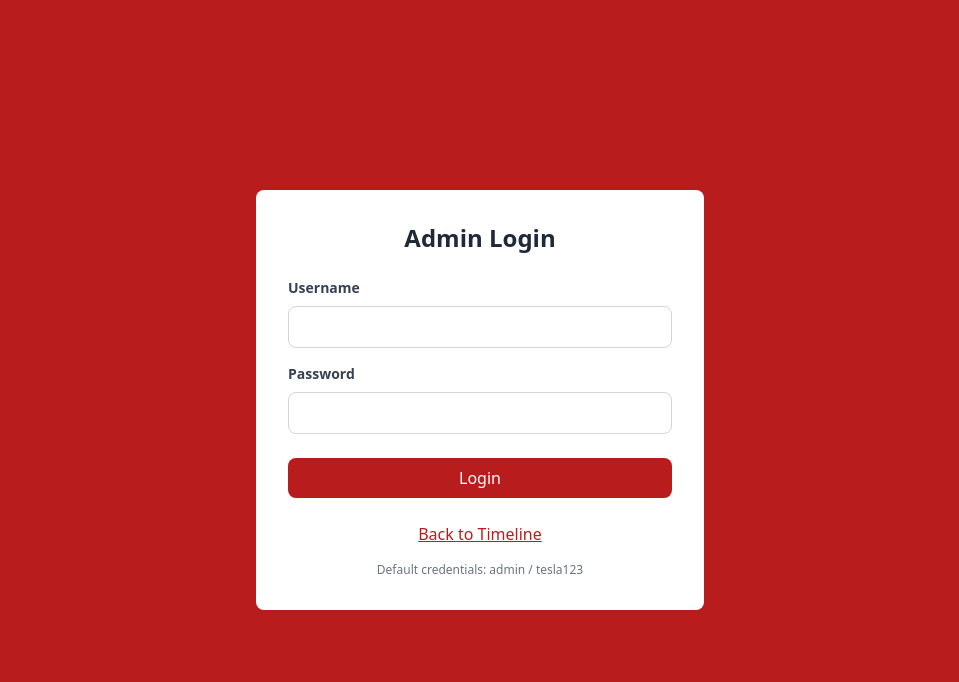
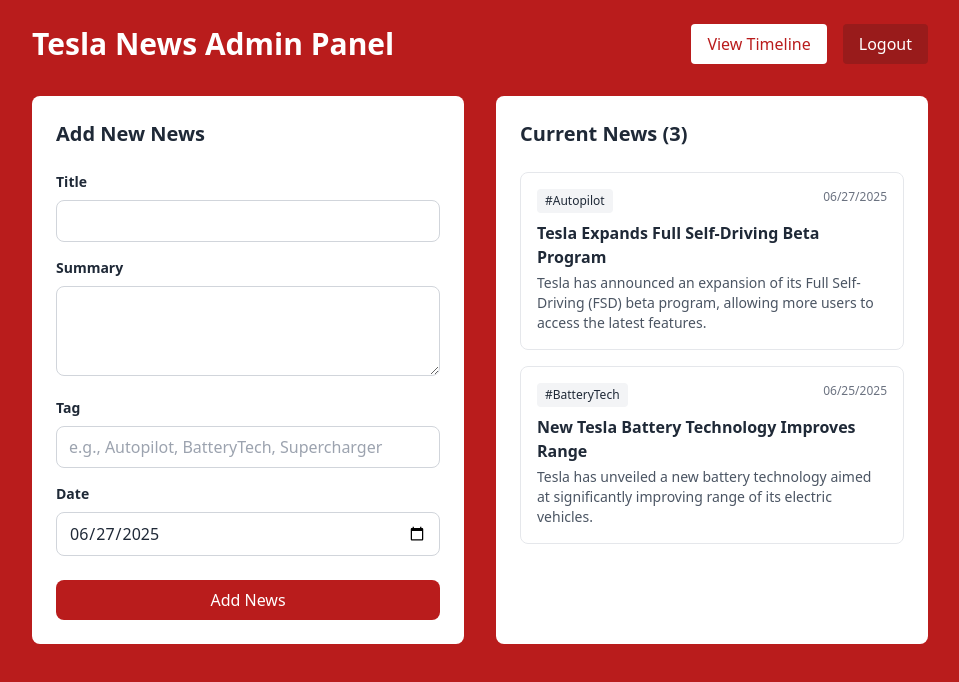
Before and after one commit to squarebaga/tesla-news-timeline, a React (Vite) app: page /admin in a window 1280 px wide. Before the commit this address led to /login. Shown: the top 682 px of the page, without its empty margins (160-1119 px from the left). Built offline with nearby package versions, Linux system fonts and the light colour scheme; sample sign-in values are in the browser's storage.

Commit message:
Login button become go to admin panel button

```diff
--- a/src/App.jsx
+++ b/src/App.jsx
@@ -1,4 +1,4 @@
-import React, { useState } from 'react';
+import React, { useState, useEffect } from 'react';
 import { BrowserRouter as Router, Routes, Route, Navigate } from 'react-router-dom';
 import TeslaNewsTimeline from './TeslaNewsTimeline';
 import Login from './components/Login';
@@ -33,7 +33,10 @@
     const saved = localStorage.getItem('teslaNewsItems');
     return saved ? JSON.parse(saved) : initialNewsItems;
   });
-  const [isLoggedIn, setIsLoggedIn] = useState(false);
+  const [isLoggedIn, setIsLoggedIn] = useState(() => {
+    const saved = localStorage.getItem('teslaAdminLoggedIn');
+    return saved === 'true';
+  });
 
   const handleAddNews = (newNews) => {
     const updatedNews = [newNews, ...newsItems];
@@ -43,10 +46,12 @@
 
   const handleLogin = () => {
     setIsLoggedIn(true);
+    localStorage.setItem('teslaAdminLoggedIn', 'true');
   };
 
   const handleLogout = () => {
     setIsLoggedIn(false);
+    localStorage.removeItem('teslaAdminLoggedIn');
   };
 
   return (
@@ -54,7 +59,7 @@
       <Routes>
         <Route
           path="/"
-          element={<TeslaNewsTimeline newsItems={newsItems} />}
+          element={<TeslaNewsTimeline newsItems={newsItems} isLoggedIn={isLoggedIn} />}
         />
         <Route
           path="/login"
--- a/src/TeslaNewsTimeline.jsx
+++ b/src/TeslaNewsTimeline.jsx
@@ -1,19 +1,28 @@
 import React from "react";
 import { useNavigate } from 'react-router-dom';
 
-export default function TeslaNewsTimeline({ newsItems }) {
+export default function TeslaNewsTimeline({ newsItems, isLoggedIn }) {
   const navigate = useNavigate();
   return (
     <div className="bg-red-700 min-h-screen p-6 text-white font-sans">
       <div className="max-w-2xl mx-auto">
         <div className="flex justify-between items-center mb-6">
           <h1 className="text-3xl font-bold">TeslaNews Timeline</h1>
+          {!isLoggedIn ? (
             <button
               onClick={() => navigate('/login')}
               className="bg-white text-red-700 px-4 py-2 rounded hover:bg-gray-100 transition-colors text-sm font-medium"
             >
               Admin Login
             </button>
+          ) : (
+            <button
+              onClick={() => navigate('/admin')}
+              className="bg-white text-red-700 px-4 py-2 rounded hover:bg-gray-100 transition-colors text-sm font-medium"
+            >
+              Admin Panel
+            </button>
+          )}
         </div>
         <div className="relative border-l-2 border-white pl-6">
           {newsItems.map((item, index) => (
```
Lines whose indentation alone changed are shown as unchanged.
